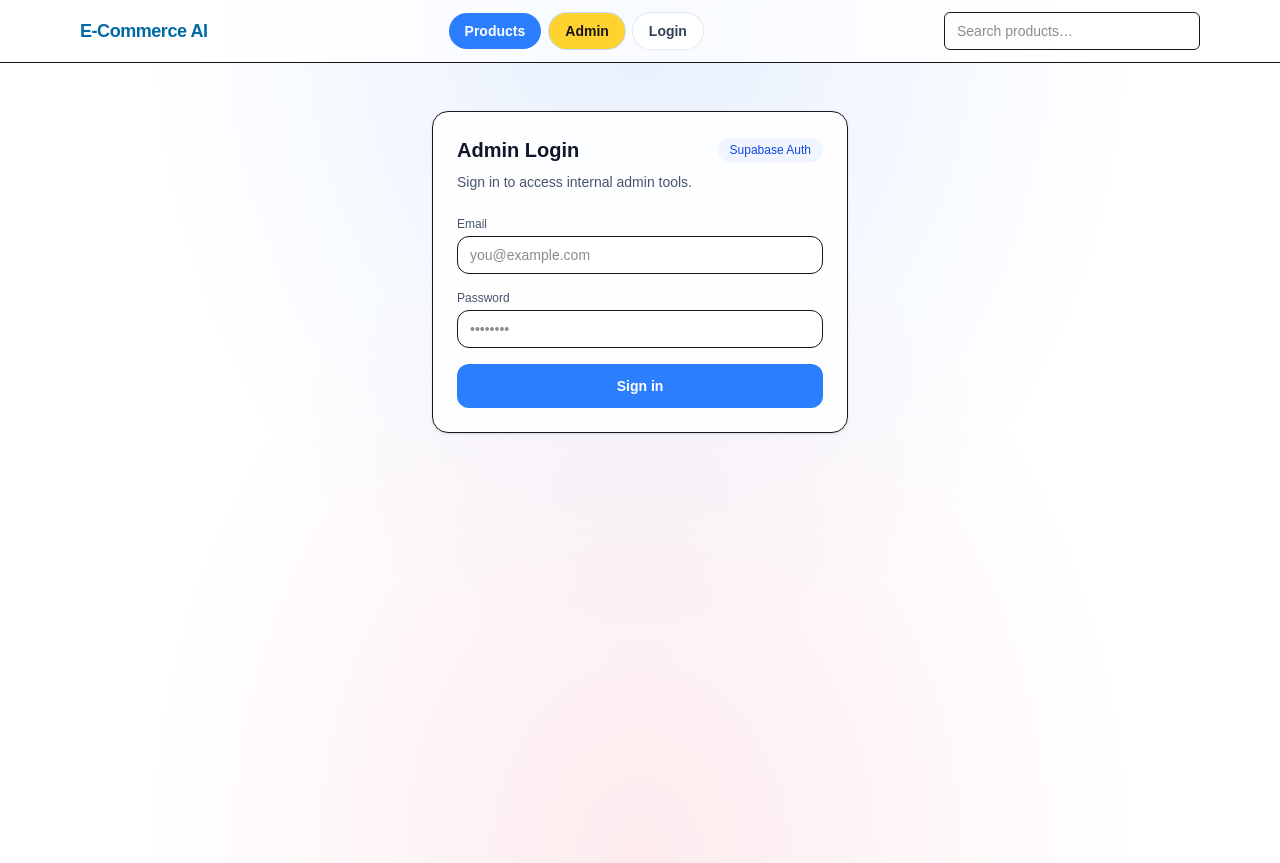
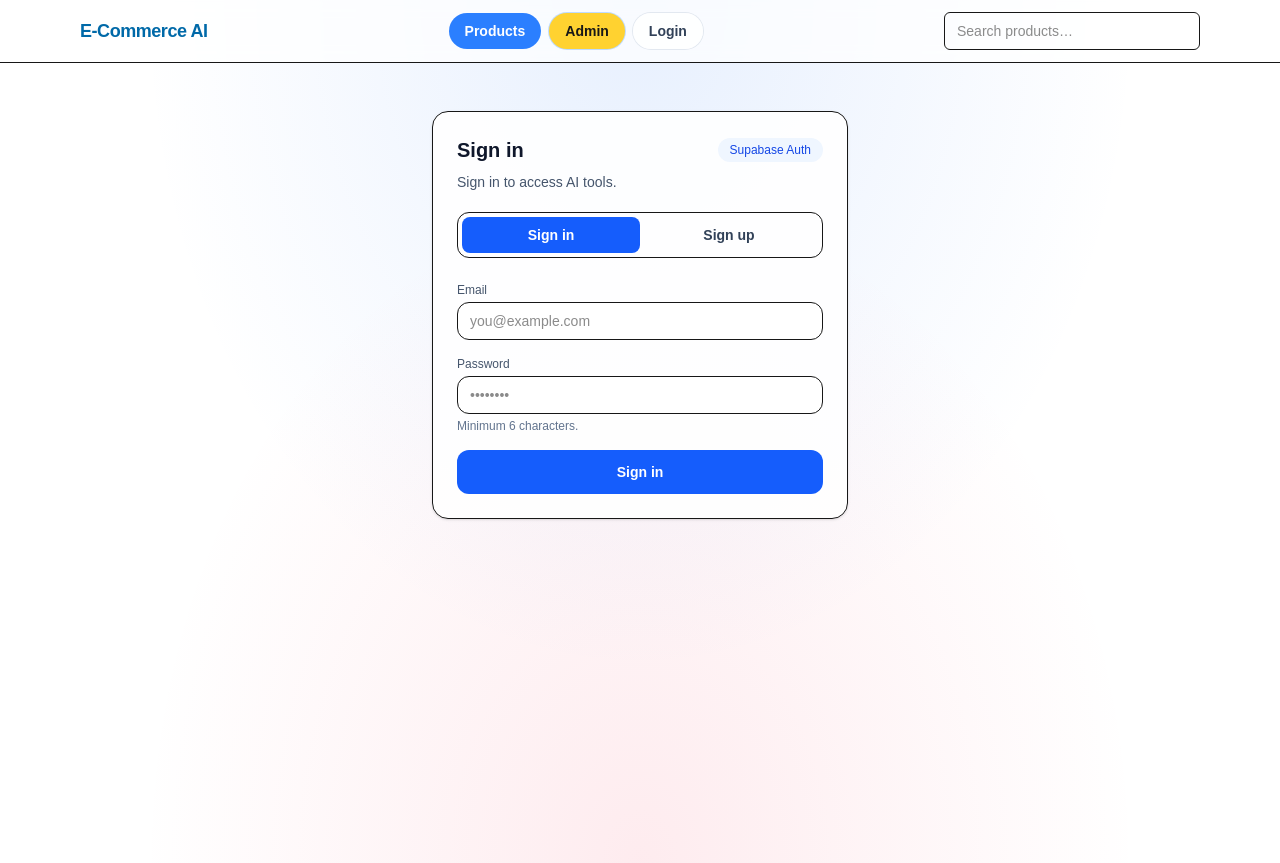
Before and after one commit to tejt03/e-commerce.ai, a Next.js app: page /login in a window 1280 px wide. Built offline with nearby package versions, Linux system fonts and the light colour scheme; no server answers.

Commit message:
feat: add signup with required name and navbar user menu

```diff
--- a/src/app/login/page.tsx
+++ b/src/app/login/page.tsx
@@ -8,48 +8,137 @@ export default function LoginPage() {
   const router = useRouter();
   const supabase = supabaseBrowser();
 
+  const [mode, setMode] = useState<"signin" | "signup">("signin");
+  const [name, setName] = useState("");
   const [email, setEmail] = useState("");
   const [password, setPassword] = useState("");
+
   const [loading, setLoading] = useState(false);
   const [error, setError] = useState("");
+  const [success, setSuccess] = useState("");
 
-  async function signIn(e: React.FormEvent) {
-    e.preventDefault();
-    setError("");
-    setLoading(true);
+
+  async function onSubmit(e: React.FormEvent) {
+  e.preventDefault();
+  setError("");
+  setSuccess(""); // add: const [success, setSuccess] = useState("")
+  setLoading(true);
+
+  try {
+    if (mode === "signup") {
+      const { error } = await supabase.auth.signUp({
+        email,
+        password,
+        options: {
+          data: { full_name: name },
+        },
+      });
+
+      if (error) {
+        const msg = (error.message || "").toLowerCase();
+
+        if (
+          msg.includes("already") ||
+          msg.includes("registered") ||
+          msg.includes("exists")
+        ) {
+          throw new Error(
+            "An account with this email already exists. Please sign in instead."
+          );
+        }
+
+        throw error;
+      }
+
+      // Success UX: show message, switch to sign-in, then redirect to /login
+      setSuccess("Account created. Please sign in.");
+      setMode("signin");
+      setPassword("");
+
+      setTimeout(() => {
+        router.push("/login");
+        router.refresh();
+      }, 800);
+
+      return;
+    }
 
     const { error } = await supabase.auth.signInWithPassword({
       email,
       password,
     });
 
-    setLoading(false);
-
-    if (error) {
-      setError(error.message);
-      return;
-    }
+    if (error) throw error;
 
     router.push("/admin");
     router.refresh();
+  } catch (err: any) {
+    setError(err?.message ?? "Something went wrong");
+  } finally {
+    setLoading(false);
   }
+}
 
   return (
     <main className="min-h-screen">
       <section className="mx-auto max-w-md px-4 py-12">
         <div className="rounded-2xl border bg-white/90 p-6 shadow-sm">
           <div className="flex items-center justify-between">
-            <h1 className="text-xl font-semibold text-slate-900">Admin Login</h1>
+            <h1 className="text-xl font-semibold text-slate-900">
+              {mode === "signin" ? "Sign in" : "Create account"}
+            </h1>
             <span className="rounded-full bg-blue-50 px-3 py-1 text-xs font-medium text-blue-700">
               Supabase Auth
             </span>
           </div>
 
           <p className="mt-2 text-sm text-slate-600">
-            Sign in to access internal admin tools.
+            {mode === "signin"
+              ? "Sign in to access AI tools."
+              : "Create an account to try the AI description generator."}
           </p>
 
-          <form onSubmit={signIn} className="mt-6 space-y-4">
+          <div className="mt-5 grid grid-cols-2 rounded-xl border bg-white/70 p-1">
+            <button
+              type="button"
+              onClick={() => setMode("signin")}
+              className={`rounded-lg px-3 py-2 text-sm font-semibold ${
+                mode === "signin"
+                  ? "bg-blue-600 text-white"
+                  : "text-slate-700 hover:bg-white"
+              }`}
+            >
+              Sign in
+            </button>
+            <button
+              type="button"
+              onClick={() => setMode("signup")}
+              className={`rounded-lg px-3 py-2 text-sm font-semibold ${
+                mode === "signup"
+                  ? "bg-blue-600 text-white"
+                  : "text-slate-700 hover:bg-white"
+              }`}
+            >
+              Sign up
+            </button>
+          </div>
+
+          <form onSubmit={onSubmit} className="mt-6 space-y-4">
+            {mode === "signup" ? (
+              <div>
+                <label className="block text-xs font-medium text-slate-600">
+                  Full name
+                </label>
+                <input
+                  value={name}
+                  onChange={(e) => setName(e.target.value)}
+                  required
+                  className="mt-1 w-full rounded-xl border bg-white px-3 py-2 text-sm focus:outline-none focus:ring-2 focus:ring-blue-200"
+                  placeholder="Your name"
+                />
+              </div>
+            ) : null}
+
             <div>
               <label className="block text-xs font-medium text-slate-600">
                 Email
@@ -73,10 +162,21 @@ export default function LoginPage() {
                 onChange={(e) => setPassword(e.target.value)}
                 type="password"
                 required
+                minLength={6}
                 className="mt-1 w-full rounded-xl border bg-white px-3 py-2 text-sm focus:outline-none focus:ring-2 focus:ring-blue-200"
                 placeholder="••••••••"
               />
+              <p className="mt-1 text-xs text-slate-500">
+                Minimum 6 characters.
+              </p>
             </div>
+
+            {success ? (
+                <div className="rounded-xl border border-green-500 bg-green-300 p-3 text-sm text-green-900">
+                    {success}
+                </div>
+            ) : null}
+
 
             {error ? (
               <div className="rounded-xl border border-red-200 bg-red-50 p-3 text-sm text-red-700">
@@ -86,11 +186,16 @@ export default function LoginPage() {
 
             <button
               disabled={loading}
-              className="w-full rounded-xl bg-blue-500 px-4 py-3 text-sm font-semibold text-white hover:bg-blue-700 disabled:opacity-60"
+              className="w-full rounded-xl bg-blue-600 px-4 py-3 text-sm font-semibold text-white hover:bg-blue-700 disabled:opacity-60"
             >
-              {loading ? "Signing in..." : "Sign in"}
+              {loading
+                ? "Please wait..."
+                : mode === "signin"
+                ? "Sign in"
+                : "Create account"}
             </button>
           </form>
+
         </div>
       </section>
     </main>
--- a/src/app/page.tsx
+++ b/src/app/page.tsx
@@ -1,9 +1,5 @@
-export default function HomePage() {
-  return (
-    <main className="min-h-screen flex items-center justify-center">
-      <h1 className="text-3xl font-semibold">
-        E-Commerce AI Shopping Assistant
-      </h1>
-    </main>
-  );
+import { redirect } from "next/navigation";
+
+export default function Home() {
+  redirect("/products");
 }
--- a/src/components/AdminClient.tsx
+++ b/src/components/AdminClient.tsx
@@ -1,9 +1,8 @@
 "use client";
 
 import { useState } from "react";
-import { useRouter } from "next/navigation";
-import { supabaseBrowser } from "@/lib/supabase-browser";
-
+//import { useRouter } from "next/navigation";
+//import { supabaseBrowser } from "@/lib/supabase-browser";
 
 
 
@@ -13,14 +12,14 @@ export default function AdminPage() {
   const [result, setResult] = useState("");
   const [error, setError] = useState("");
 
-  const router = useRouter();
-    const supabase = supabaseBrowser();
+  //const router = useRouter();
+    //const supabase = supabaseBrowser();
 
-    async function signOut() {
-        await supabase.auth.signOut();
-        router.push("/login");
-        router.refresh();
-    }
+    // async function signOut() {
+    //     await supabase.auth.signOut();
+    //     router.push("/login");
+    //     router.refresh();
+    // }
 
   async function generateDescription() {
     setLoading(true);
@@ -71,11 +70,6 @@ export default function AdminPage() {
           className="rounded-xl border bg-white/70 px-3 py-1 text-sm font-medium text-blue-700 hover:bg-blue-500 backdrop-blur">
           Back to Store
         </a>
-        <button
-            onClick={signOut}
-            className="rounded-xl bg-slate-600 px-4 py-1 text-sm font-semibold text-white hover:bg-slate-800">
-            Logout
-        </button>
         </div>
     </div>
 
--- /dev/null
+++ b/src/components/UserMenu.tsx
@@ -0,0 +1,124 @@
+"use client";
+
+import { useEffect, useMemo, useState } from "react";
+import { useRouter } from "next/navigation";
+import Link from "next/link";
+import { supabaseBrowser } from "@/lib/supabase-browser";
+
+function initials(name: string) {
+  const parts = name.trim().split(/\s+/).slice(0, 2);
+  return parts.map((p) => p[0]?.toUpperCase()).join("");
+}
+
+export default function UserMenu() {
+  const router = useRouter();
+  const supabase = supabaseBrowser();
+
+  const [open, setOpen] = useState(false);
+  const [userName, setUserName] = useState<string>("");
+  const [email, setEmail] = useState<string>("");
+
+  useEffect(() => {
+    let mounted = true;
+
+    async function load() {
+      const { data } = await supabase.auth.getUser();
+      const u = data.user;
+
+      if (!mounted) return;
+
+      setEmail(u?.email ?? "");
+      setUserName((u?.user_metadata?.full_name as string) || (u?.user_metadata?.name as string) || "");
+    }
+
+    load();
+
+    const { data: sub } = supabase.auth.onAuthStateChange(() => {
+      load();
+    });
+
+    return () => {
+      mounted = false;
+      sub.subscription.unsubscribe();
+    };
+  }, [supabase]);
+
+  const displayName = useMemo(() => {
+    if (userName?.trim()) return userName.trim();
+    if (email) return email.split("@")[0];
+    return "";
+  }, [userName, email]);
+
+  async function logout() {
+    await supabase.auth.signOut();
+    setOpen(false);
+    router.push("/login");
+    router.refresh();
+  }
+
+  if (!email) {
+    return (
+      <Link
+        href="/login"
+        className="rounded-full bg-white/80 px-4 py-2 text-sm font-semibold text-slate-700 ring-1 ring-slate-200 hover:bg-amber-300"
+      >
+        Sign in
+      </Link>
+    );
+  }
+
+  return (
+    <div className="relative">
+      <button
+        onClick={() => setOpen((v) => !v)}
+        className="flex items-center gap-2 rounded-full bg-white/80 px-3 py-1.5 ring-1 ring-slate-200 hover:bg-white"
+      >
+        <div className="flex h-8 w-8 items-center justify-center rounded-full bg-blue-600 text-xs font-bold text-white">
+          {initials(displayName || "U")}
+        </div>
+        <div className="hidden sm:block text-left">
+          <p className="text-xs font-semibold text-slate-900 leading-4">
+            {displayName}
+          </p>
+          <p className="text-[11px] text-slate-500 leading-4">Account</p>
+        </div>
+      </button>
+
+      {open ? (
+        <div className="absolute right-0 mt-2 w-52 overflow-hidden rounded-2xl border bg-white shadow-lg">
+          <div className="px-4 py-3">
+            <p className="text-xs font-semibold text-slate-900">
+                {displayName || "Account"}
+            </p>
+            <p className="text-[11px] text-slate-500">
+                Signed in
+            </p>
+          </div>
+
+          <div className="border-t">
+            <Link
+              href="/admin"
+              onClick={() => setOpen(false)}
+              className="block px-4 py-2 text-sm text-slate-700 hover:bg-slate-50"
+            >
+              Admin tools
+            </Link>
+            <Link
+              href="/products"
+              onClick={() => setOpen(false)}
+              className="block px-4 py-2 text-sm text-slate-700 hover:bg-slate-50"
+            >
+              Storefront
+            </Link>
+            <button
+              onClick={logout}
+              className="block w-full px-4 py-2 text-left text-sm font-semibold text-red-600 hover:bg-red-50"
+            >
+              Logout
+            </button>
+          </div>
+        </div>
+      ) : null}
+    </div>
+  );
+}
```
